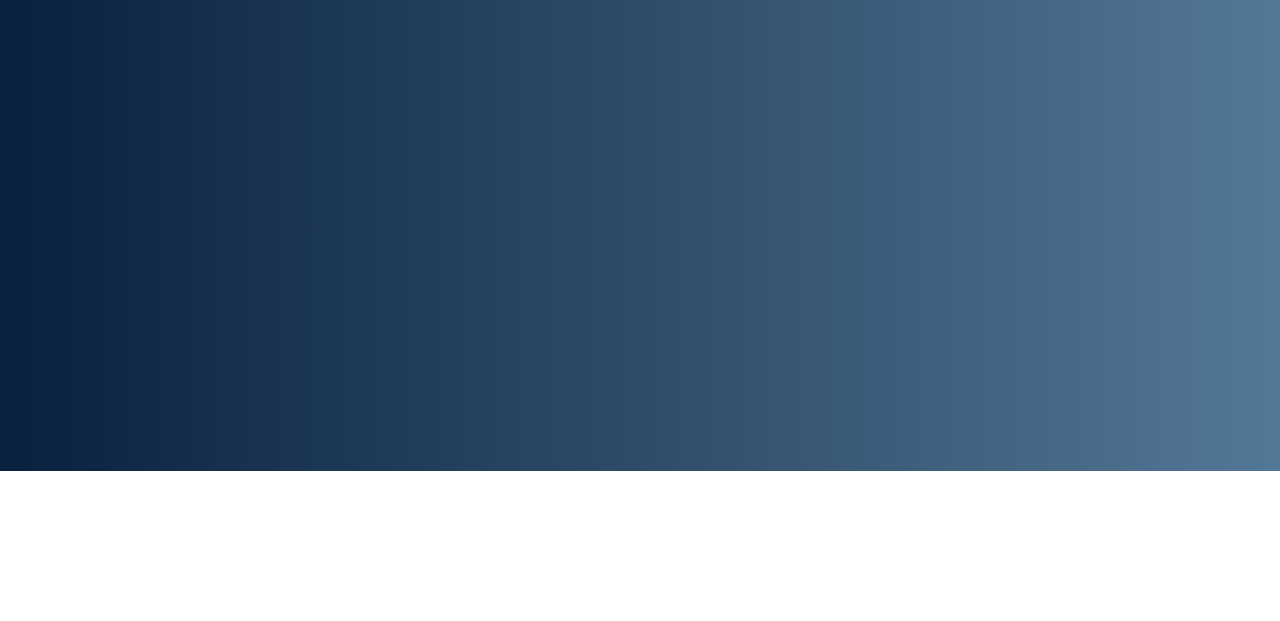
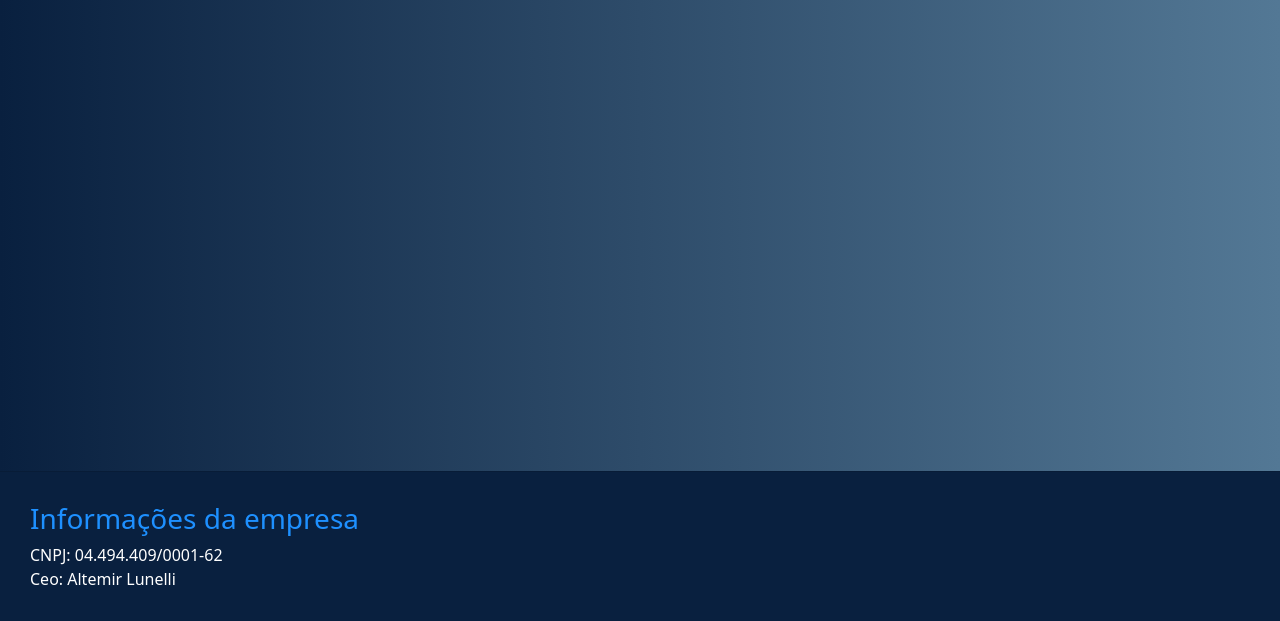
Before and after one commit to WilliamLunelli/Real-Maq, a plain HTML site: page contato.html in a window 1280 px wide. Shown: the part 532-1153 px from the top of the page. Before the commit the page ends 1003 px from the top, so only its background shows below. Drawn offline with nearby package versions, Linux system fonts and the light colour scheme.

Commit message:
Update contato.html

```diff
--- a/contato.html
+++ b/contato.html
@@ -106,6 +106,28 @@
 
     </section>
 
+    <footer class="card-footer col-md-12 ms-auto">
+
+      <div class="col-md-12">
+
+        <h3 class="">Informações da empresa</h3>
+
+        <div class="col-md-4 ">
+
+          CNPJ: 04.494.409/0001-62
+
+        </div>
+
+        <div class="col-md-4">
+
+          Ceo: Altemir Lunelli
+
+        </div>
+
+      </div>
+
+    </footer>
+
 
     <script src="https://cdn.jsdelivr.net/npm/bootstrap@5.1.3/dist/js/bootstrap.bundle.min.js" integrity="sha384-ka7Sk0Gln4gmtz2MlQnikT1wXgYsOg+OMhuP+IlRH9sENBO0LRn5q+8nbTov4+1p" crossorigin="anonymous"></script>
 </body>
```
